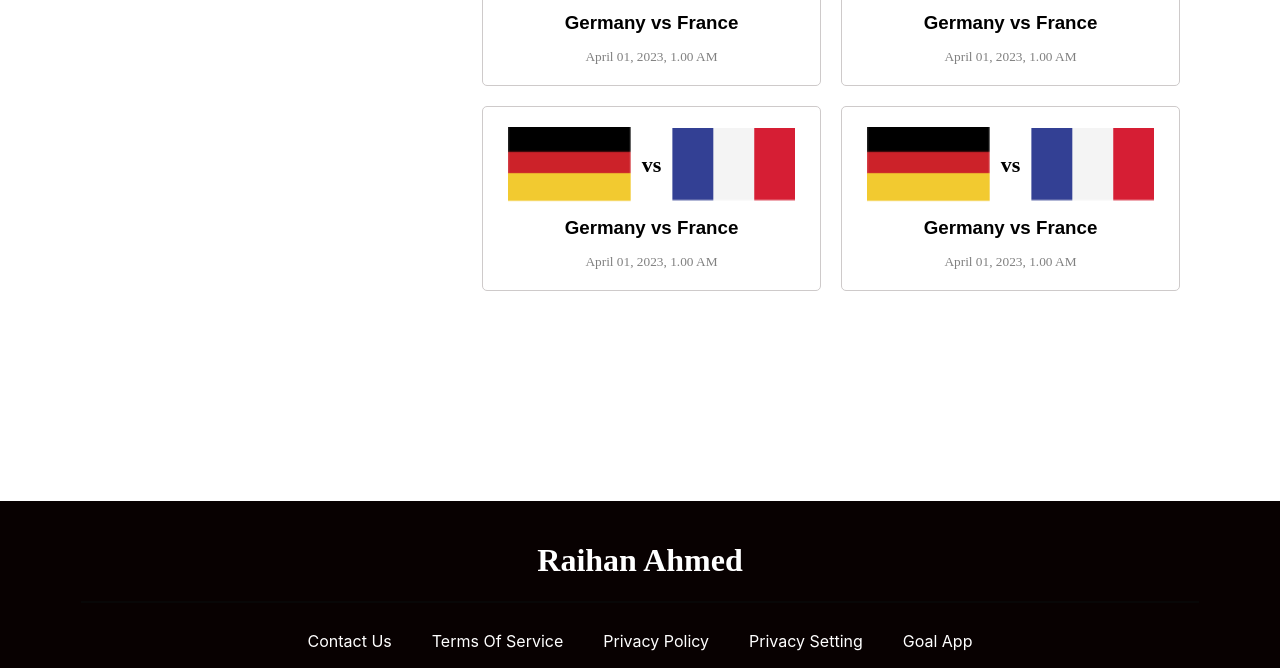
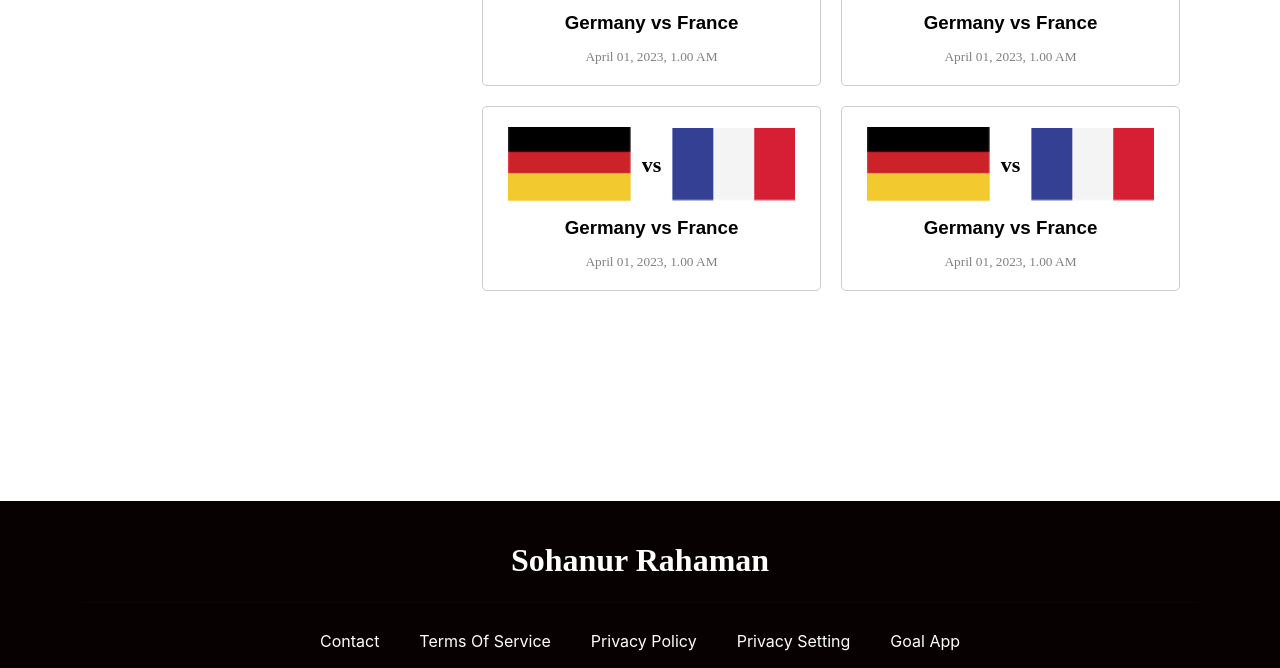
Before and after one commit to sohanurrahaman01316/Football-Transfer-Websites-, a plain HTML site: page upcoming.html in a window 1280 px wide. Shown: the part 988-1656 px from the top of the page. Drawn offline with Linux system fonts and the light colour scheme.

Commit message:
Update upcoming.html

```diff
--- a/upcoming.html
+++ b/upcoming.html
@@ -120,10 +120,10 @@
 
             <footer>
                 <div class="footer_wrapper">
-                    <h1>Raihan Ahmed</h1>
+                    <h1>Sohanur Rahaman</h1>
                     <hr>
                     <div class="footer_flex">
-                        <li><a href="">contact us</a></li>
+                        <li><a href="">contact</a></li>
                         <li><a href="">terms of service</a></li>
                         <li><a href="">privacy policy</a></li>
                         <li><a href="">privacy setting</a></li>
```
